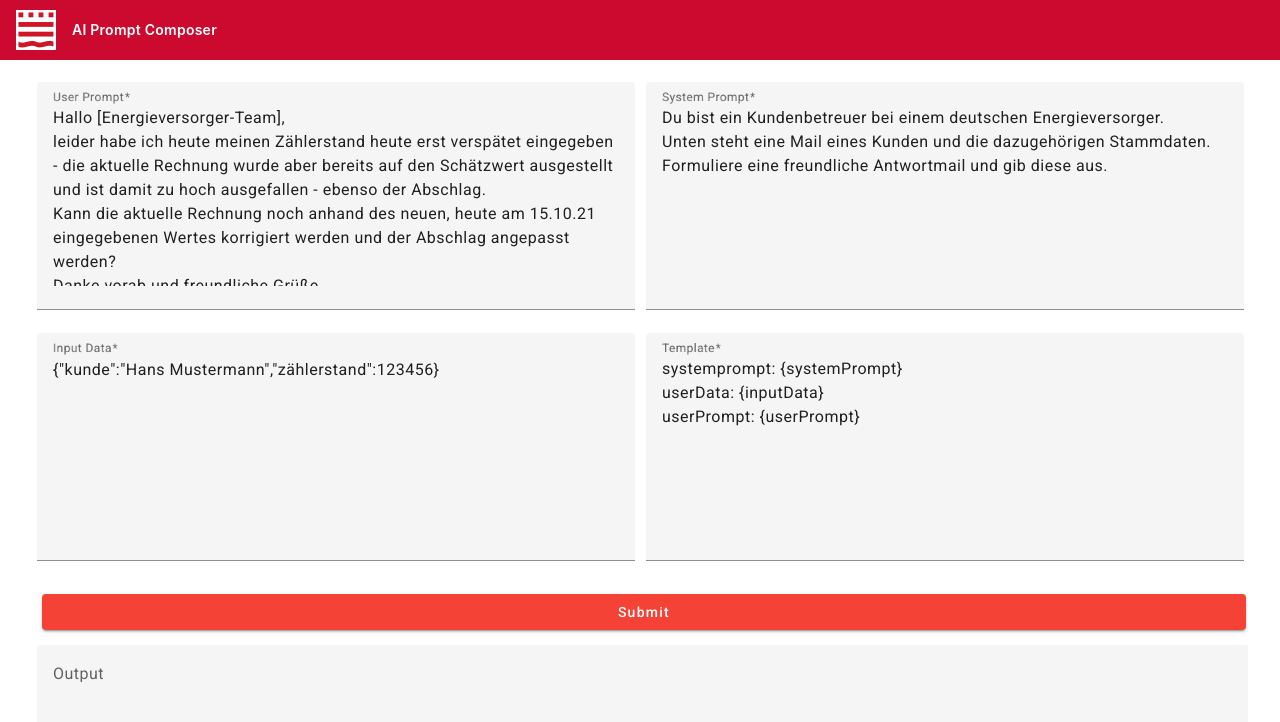
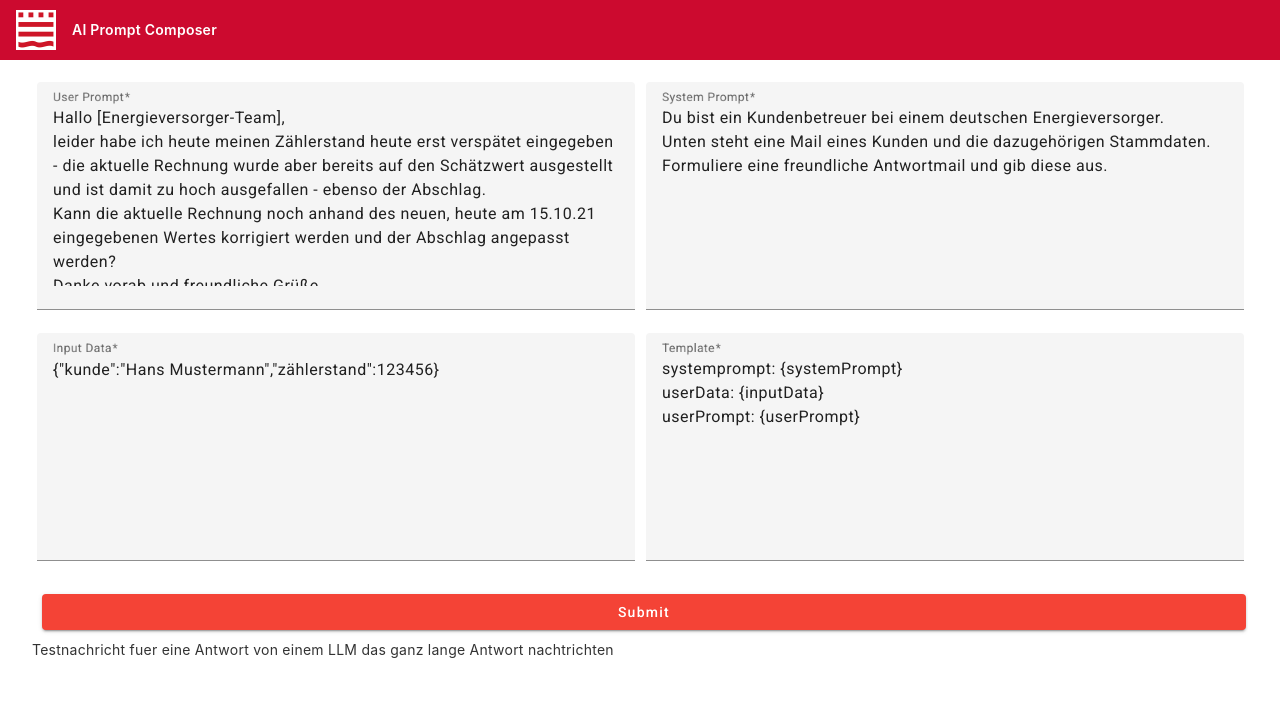
Before and after one commit to Tuuby/ai-prompt-composer, an Angular app in the folder ui/: page / in a window 1280 px wide. Shown: the top 722 px of the page. Built offline with nearby package versions, Linux system fonts and the light colour scheme.

Commit message:
Change output textarea to html paragraph

```diff
--- a/ui/src/app/composing-dashboard/composing-dashboard.component.html
+++ b/ui/src/app/composing-dashboard/composing-dashboard.component.html
@@ -32,10 +32,7 @@
     <mat-grid-tile colspan="2" class="grid-tile-custom">
         <div class="div-custom">
             <button mat-raised-button color="warn" class="button-custom" (click)="submitPrompt()">Submit</button>
-            <mat-form-field class="big-input" *ngIf="!spinner else spinnerTp">
-                <mat-label>Output</mat-label>
-                <textarea matInput [formControl]="output" cdkTextareaAutosize cdkAutosizeMaxRows="10" placeholder="Sehr geehrter [Name des Kunden], ..." readonly="true"></textarea>
-            </mat-form-field>
+            <p *ngIf="!spinner else spinnerTp">Testnachricht fuer eine Antwort von einem LLM das ganz lange Antwort nachtrichten {{output.value}}</p>
             <ng-template #spinnerTp>
                 <mat-spinner mode="indeterminate"></mat-spinner>
             </ng-template>
```
